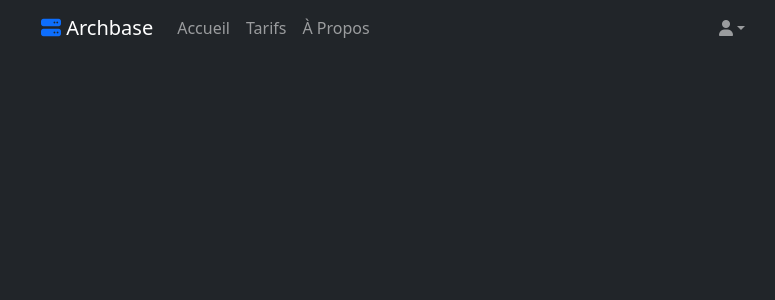
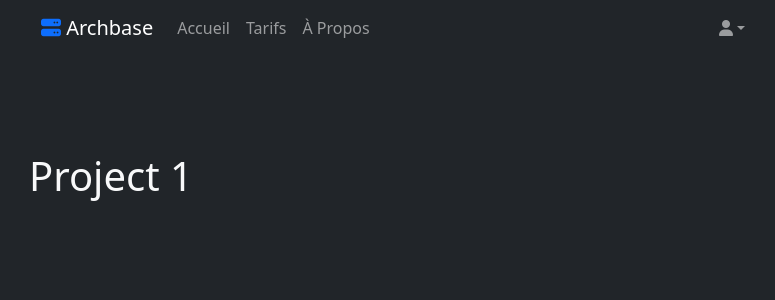
Before and after one commit to artonoximee/archbase, a React (Create React App) app: page /project/1 in a window 1280 px wide. Shown: the top 300 px of the page, without its empty margins (243-1018 px from the left). Built offline with nearby package versions, Linux system fonts and the light colour scheme; no server answers; sample sign-in values are in the browser's storage.

Commit message:
successfully created Project component to display project page

```diff
--- a/src/components/App.js
+++ b/src/components/App.js
@@ -10,6 +10,7 @@ import LogIn from "./auth/LogIn";
 import ForgotPassword from "./auth/ForgotPassword";
 import UpdateProfile from "./auth/UpdateProfile";
 import PrivateRoute from "./PrivateRoute";
+import Project from "./projects/Project";
 
 import { AuthProvider } from "../contexts/AuthContext";
 
@@ -31,6 +32,8 @@ function App() {
                   <Route path="/signup" element={ <SignUp /> } />
                   <Route path="/login" element={ <LogIn /> } />
                   <Route path="/forgot-password" element={ <ForgotPassword /> } />
+
+                  <Route path="/project/:projectId" element={ <PrivateRoute><Project /></PrivateRoute> } />
                 </Routes>
 
             </div>
--- a/src/components/Dashboard.js
+++ b/src/components/Dashboard.js
@@ -1,4 +1,5 @@
 import React, { useState, useEffect } from "react";
+import { Link } from "react-router-dom";
 import { useAuth } from "../contexts/AuthContext";
 import { db } from "../firebase";
 import { collection, getDocs } from "firebase/firestore";
@@ -31,7 +32,7 @@ function Dashboard() {
                 <strong>{project.projectName}</strong>
               </div>
               <div className="col-lg-4 text-end">
-                <a href="" className="btn btn-sm btn-outline-primary">Accéder aux détails du projet</a>
+                <Link to={`/project/${project.id}`} className="btn btn-sm btn-outline-primary">Accéder aux détails du projet</Link>
               </div>
             </div>
           </div>
--- /dev/null
+++ b/src/components/projects/Project.js
@@ -0,0 +1,11 @@
+import React from "react";
+import { useParams } from "react-router-dom";
+
+function Project() {
+  const { projectId } = useParams();
+  return (
+    <h1 className="top-margin">Project {projectId}</h1>
+  )
+}
+
+export default Project;
```
